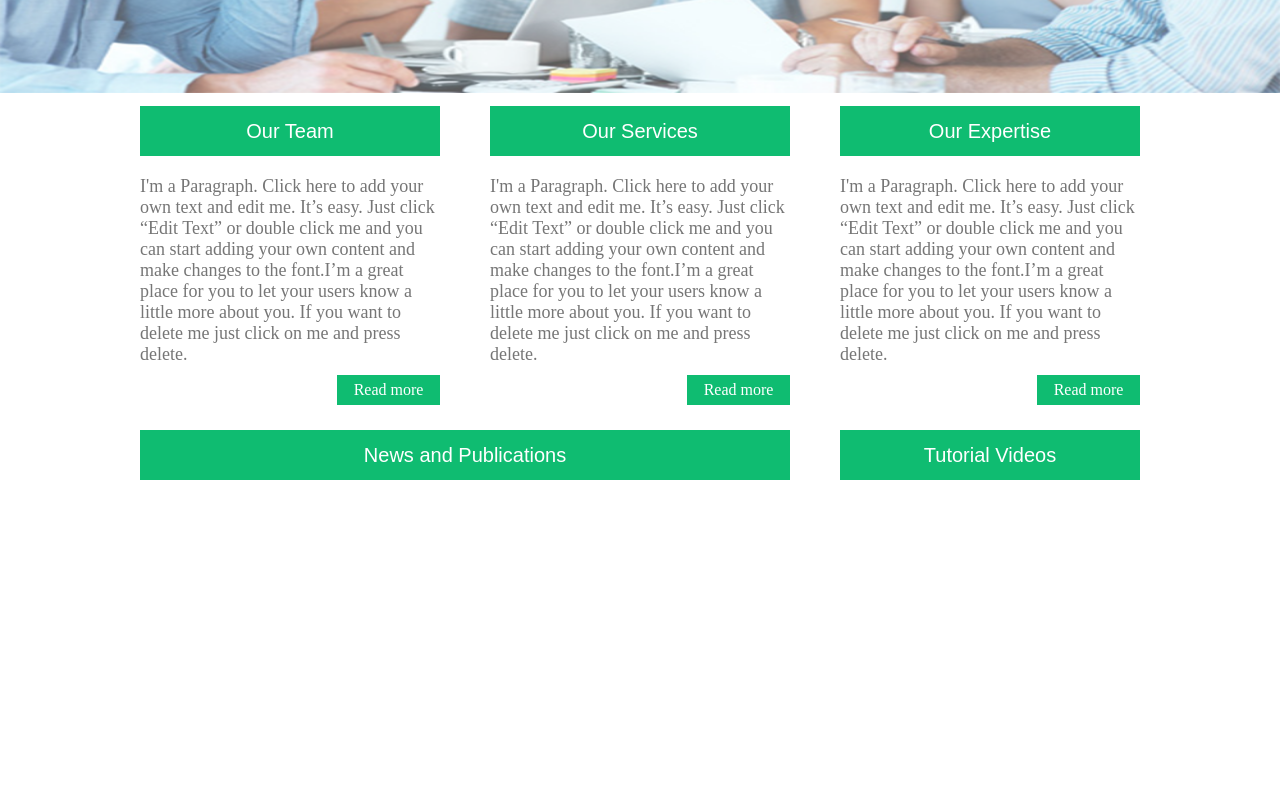
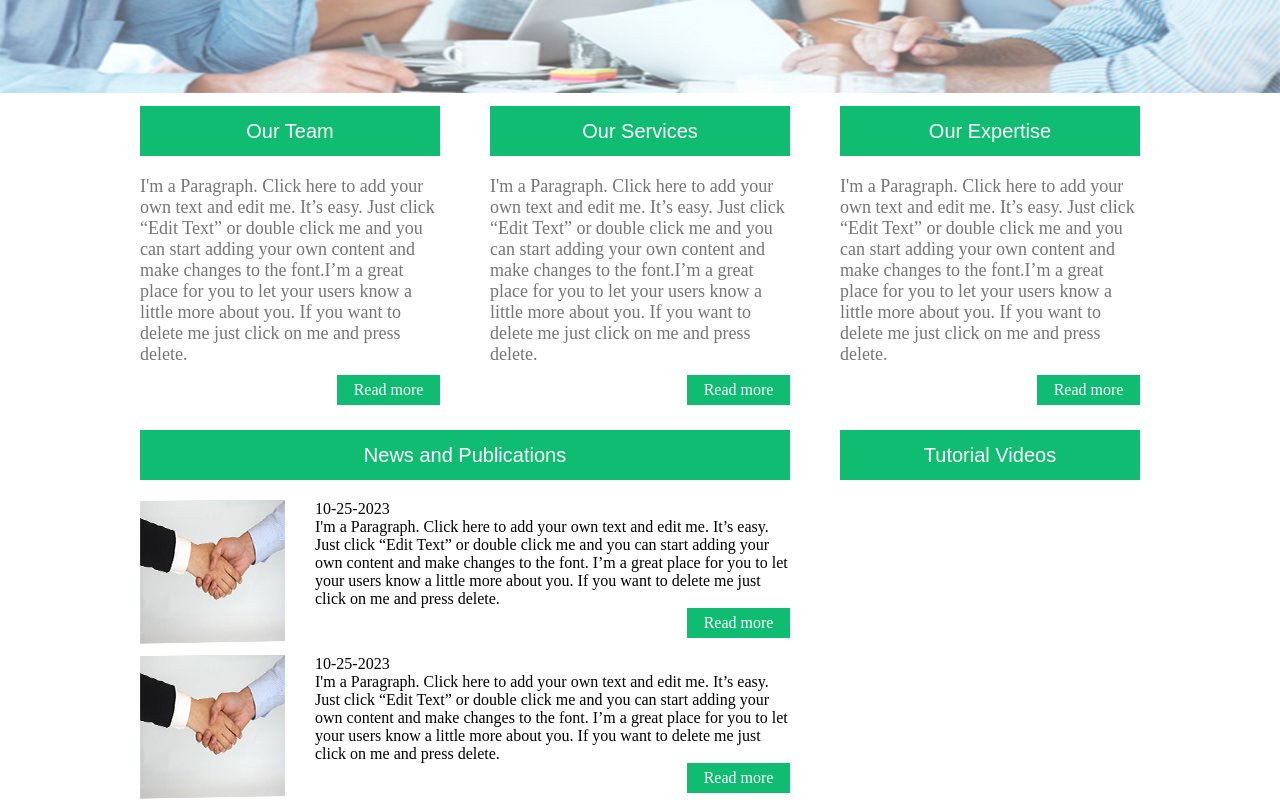
Before and after one commit to caseylalit/Asterik-Project, a plain HTML site: page Index.html in a window 1280 px wide. Shown: the part 422-1222 px from the top of the page. Before the commit the page ends 922 px from the top, so only its background shows below. Drawn offline with Linux system fonts and the light colour scheme.

Commit message:
latest commit:

```diff
--- a/Index.html
+++ b/Index.html
@@ -40,18 +40,24 @@
       </div>
     </div>
     <div class="left-bottom-wrapper">
-    	<div class="left-bottom-header-wrapper">News and Publications
+      <div class="left-bottom-header-wrapper">News and Publications </div>
+      <div class="bottom-body-wrapper1">
+        <div class="thumbnails-wrapper"> <img src="Images/thumbnails1.png" /> </div>
+        <div class="body-wrapper">
+          <div class="content-wrapper"> 10-25-2023<br />
+            I'm a Paragraph. Click here to add your own text and edit me. It’s easy. Just click “Edit Text” or double click me and you can start adding your own content and make changes to the font. I’m a great place for you to let your users know a little more about you. If you want to delete me just click on me and press delete. </div>
+          <div class="inside-footer">Read more </div>
         </div>
-        <div class="bottom-body-wrapper">
-        	<div class="thumbnails-wrapper">
       </div>
-            <div class="content-wrapper">
-            </div>
-            <div class="footer-wrapper">
+      <div class="bottom-body-wrapper2">
+        <div class="thumbnails-wrapper"> <img src="Images/thumbnails1.png" /> </div>
+        <div class="body-wrapper">
+          <div class="content-wrapper"> 10-25-2023<br />
+            I'm a Paragraph. Click here to add your own text and edit me. It’s easy. Just click “Edit Text” or double click me and you can start adding your own content and make changes to the font. I’m a great place for you to let your users know a little more about you. If you want to delete me just click on me and press delete. </div>
+          <div class="inside-footer">Read more </div>
         </div>
       </div>
     </div>
-
   </div>
   <div class="right-column-wrapper">
     <div class="right-inside-wrapper">
@@ -60,8 +66,7 @@
       <div class="inside-footer">Read more </div>
     </div>
     <div class="right-bottom-wrapper">
-    	<div class="right-bottom-header-wrapper">Tutorial Videos
-        </div>
+      <div class="right-bottom-header-wrapper">Tutorial Videos </div>
     </div>
   </div>
 </div>
--- a/css/layout.css
+++ b/css/layout.css
@@ -13,6 +13,10 @@
 				.inside-footer{float:right;width:103px;}
 			.left-inside-right{width:300px;float:right;margin-left:25px;}
 		.left-bottom-wrapper{width:100%;}
+			.bottom-body-wrapper1{overflow:hidden;margin-bottom:10px;}
+			.bottom-body-wrapper2{overflow:hidden;margin-top:10px;}
+				.thumbnails-wrapper{float:left;margin-right:15px;}
+				.body-wrapper{float:right;margin-left:15px;width:475px;}
 
 	.right-column-wrapper{float:right;width:300px;margin-left:25px;}
 		.right-inside-wrapper{width:100%;margin-bottom:25px;overflow:hidden;}
```
Also changed, not shown: Images/thumbnails1.png (added), 1 other file. Lines whose indentation alone changed are shown as unchanged.
